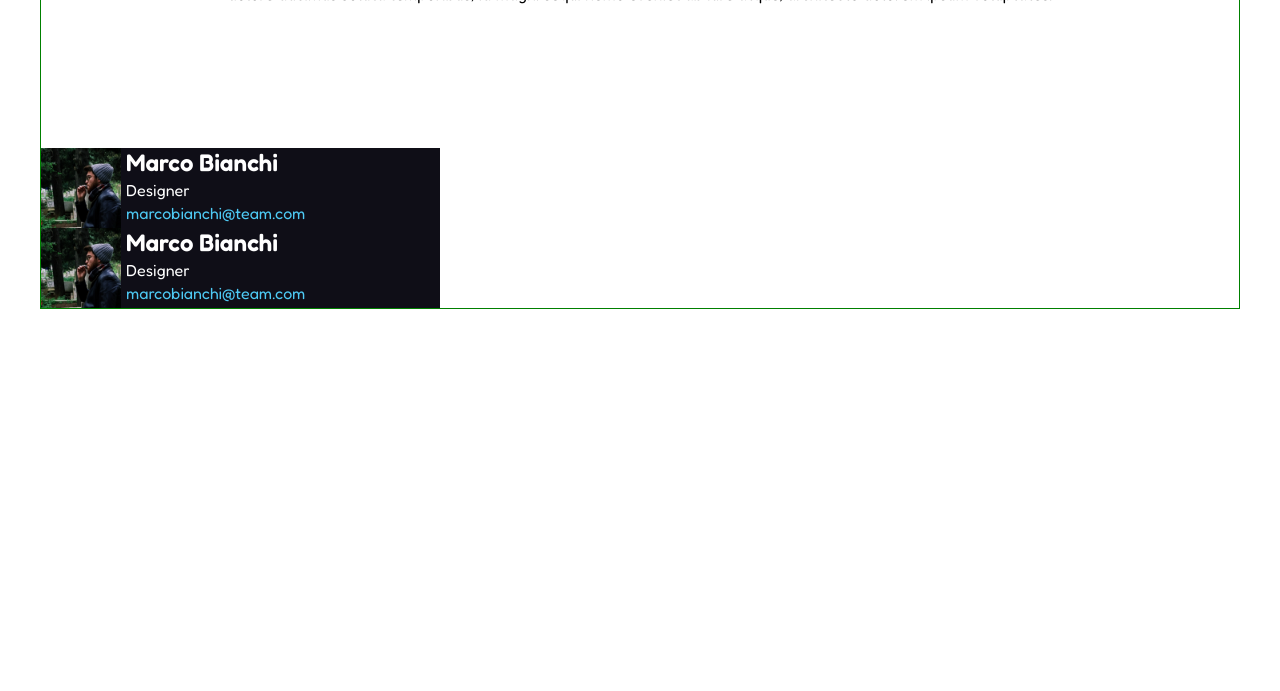
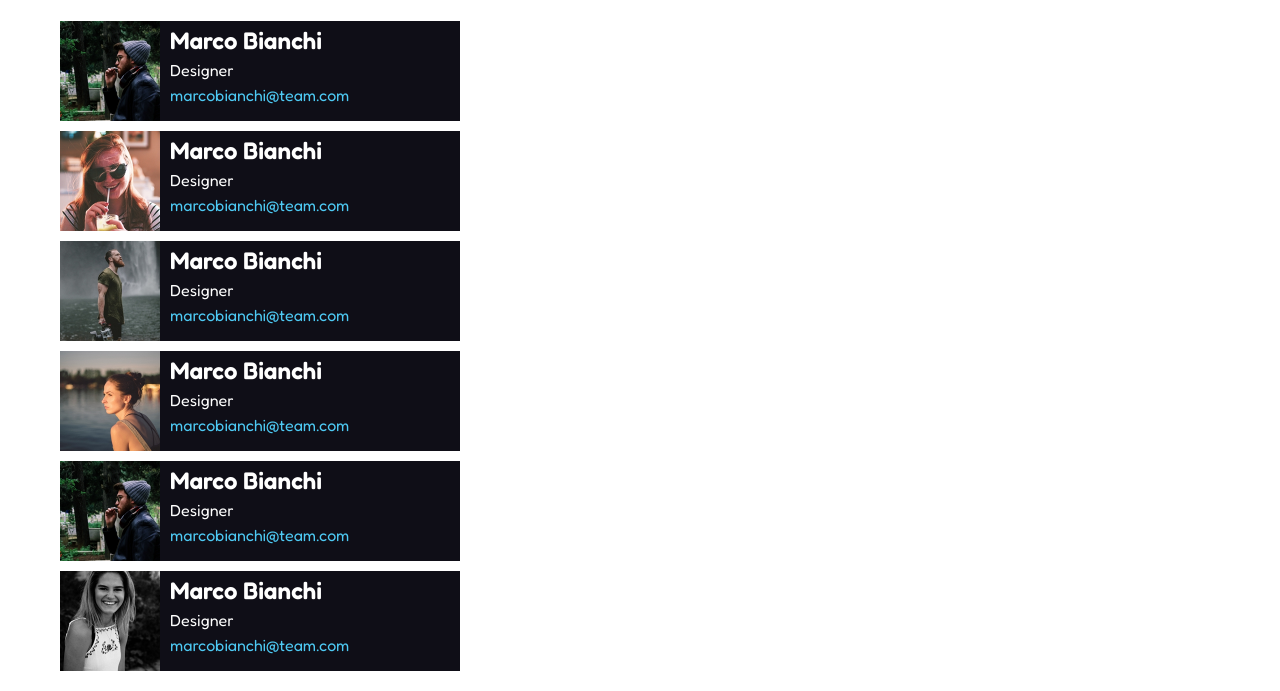
Before and after one commit to GiorgioBolzoni/html-css-float-cards, a plain HTML site: page index.html in a window 1280 px wide. Shown: the part 150-841 px from the top of the page. Before the commit the page ends 800 px from the top, so only its background shows below. Drawn offline with Linux system fonts and the light colour scheme.

Commit message:
fixed boxes dimesions and images

```diff
--- a/css/style.css
+++ b/css/style.css
@@ -16,41 +16,48 @@ body{
     max-width: 1200px;
     margin: 0px auto;
 }
-.debug{
-    border: 1px solid green;
-}
+/* .debug{
+    border: 1px solid red;
+} */
 h1{
     color: #E53170;
     text-align: center;
-    padding: 2%;
+    padding: 10px;
 }
 #text-only{
     text-align: center;
     padding: 2%;
-    margin-bottom: 10%;
+    margin-bottom: 2%;
 }
 h2{
     color: white;
-    margin-bottom: 3px;
+    padding: 5px 0;
     display: inline-block;
 }
 .container{
     width: calc(100% / 3);
+    margin: 20px;
 }
-.team{
+.box{
     background-color: #0F0E17;
     color: white;
+    max-width: 100%;
+    max-height: 100px;
+    margin-bottom: 10px;
+    min-width: 300px;
 }
 .email{
     color: #4ECAF4;
+    text-overflow: clip;
 }
 img{
-    width: 80px;
-    margin-right: 5px;
+    margin-right: 10px;
+    max-width:100px;
+    vertical-align:middle;
 }
 .pull-left{
     float: left;
 }
 p{
-    margin-bottom: 3px;
+    margin-bottom: 5px;
 }
--- a/index.html
+++ b/index.html
@@ -19,28 +19,54 @@
             <p id="text-only">Lorem ipsum dolor sit amet consectetur adipisicing elit. Necessitatibus officiis aspernatur delectus accusamus dolor doloremque optio quidem sunt repellat dolore ducimus soluta temporibus, id magni sequi nemo eveniet ab iure atque, architecto dolorem ipsum voluptates.
             </p>
             <div class="container">
-                <section class="clearfix team">
+                <section class="clearfix box debug">
                     <h2>Marco Bianchi</h2>
                     <img src="img/male1.png" alt="Image-male-1" class="pull-left">
                     <p>Designer</p>
                     <p class="email">marcobianchi@team.com</p>
                 </section>
 
-                <section class="clearfix team">
+                <section class="clearfix box debug">
                     <h2>Marco Bianchi</h2>
-                    <img src="img/male1.png" alt="Image-male-1" class="pull-left">
+                    <img src="img/female1.png" alt="Image-female-1" class="pull-left">
                     <p>Designer</p>
                     <p></p>
                     <p class="email">marcobianchi@team.com</p>
                 </section>
 
-                <section class=""></section>
+                <section class="clearfix box debug">
+                    <h2>Marco Bianchi</h2>
+                    <img src="img/male2.png" alt="Image-male-3" class="pull-left">
+                    <p>Designer</p>
+                    <p></p>
+                    <p class="email">marcobianchi@team.com</p>
+                </section>
 
-                <section class=""></section>
+                <section class="clearfix box debug">
+                    <h2>Marco Bianchi</h2>
+                    <img src="img/female2.png" alt="Image-male-1" class="pull-left">
+                    <p>Designer</p>
+                    <p></p>
+                    <p class="email">marcobianchi@team.com</p>
+                </section>
 
-                <section class=""></section>
+                <section class="clearfix box debug">
+                    <h2>Marco Bianchi</h2>
+                    <img src="img/male1.png" alt="Image-male-3" class="pull-left">
+                    <p>Designer</p>
+                    <p></p>
+                    <p class="email">marcobianchi@team.com</p>
+                </section>
 
-                <section class=""></section>
+                <section class="clearfix box debug">
+                    <h2>Marco Bianchi</h2>
+                    <img src="img/female3.png" alt="Image-male-1" class="pull-left">
+                    <p>Designer</p>
+                    <p></p>
+                    <p class="email">marcobianchi@team.com</p>
+                </section>
+
+
             </div>
         </main>
     </div>
```
